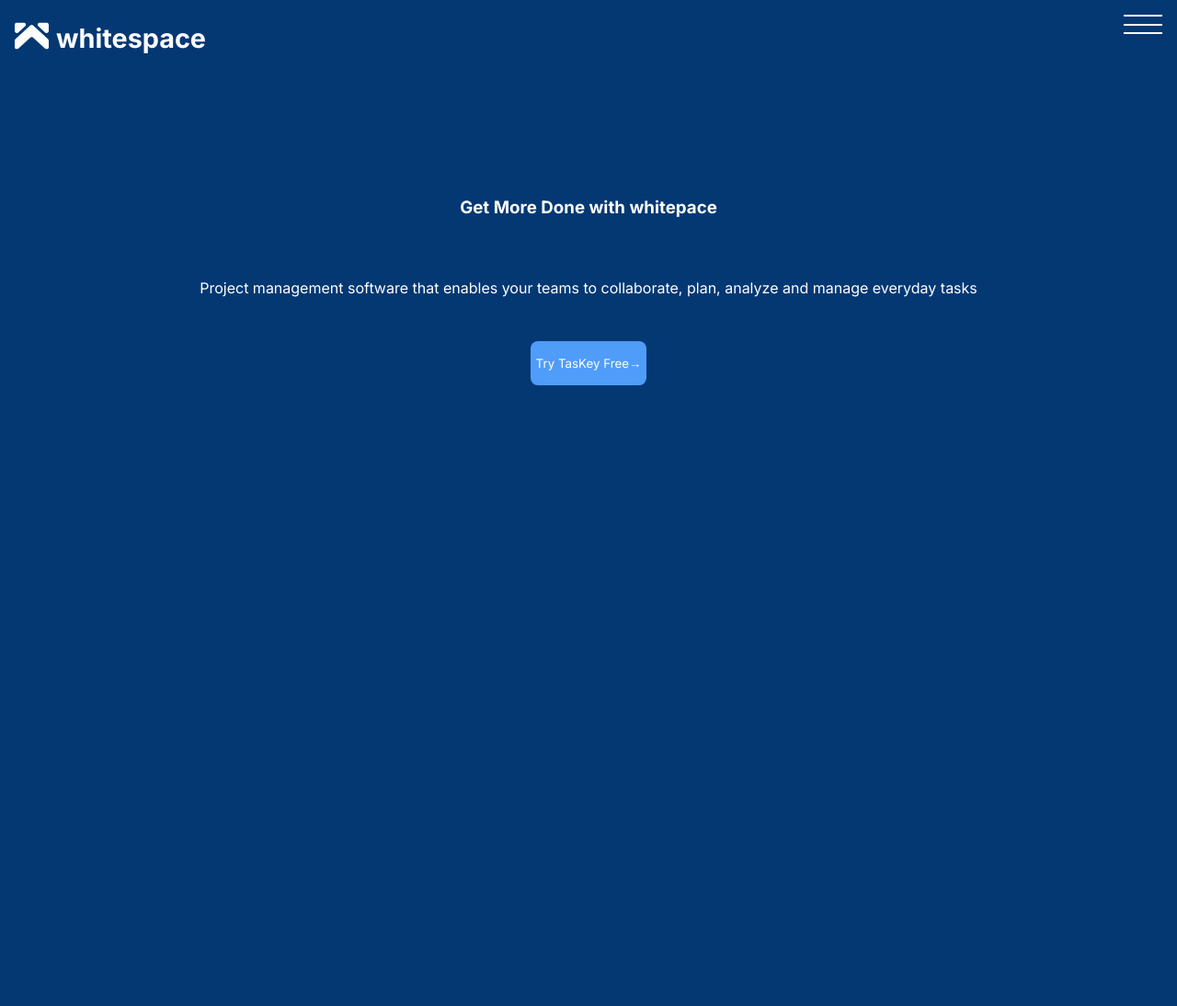
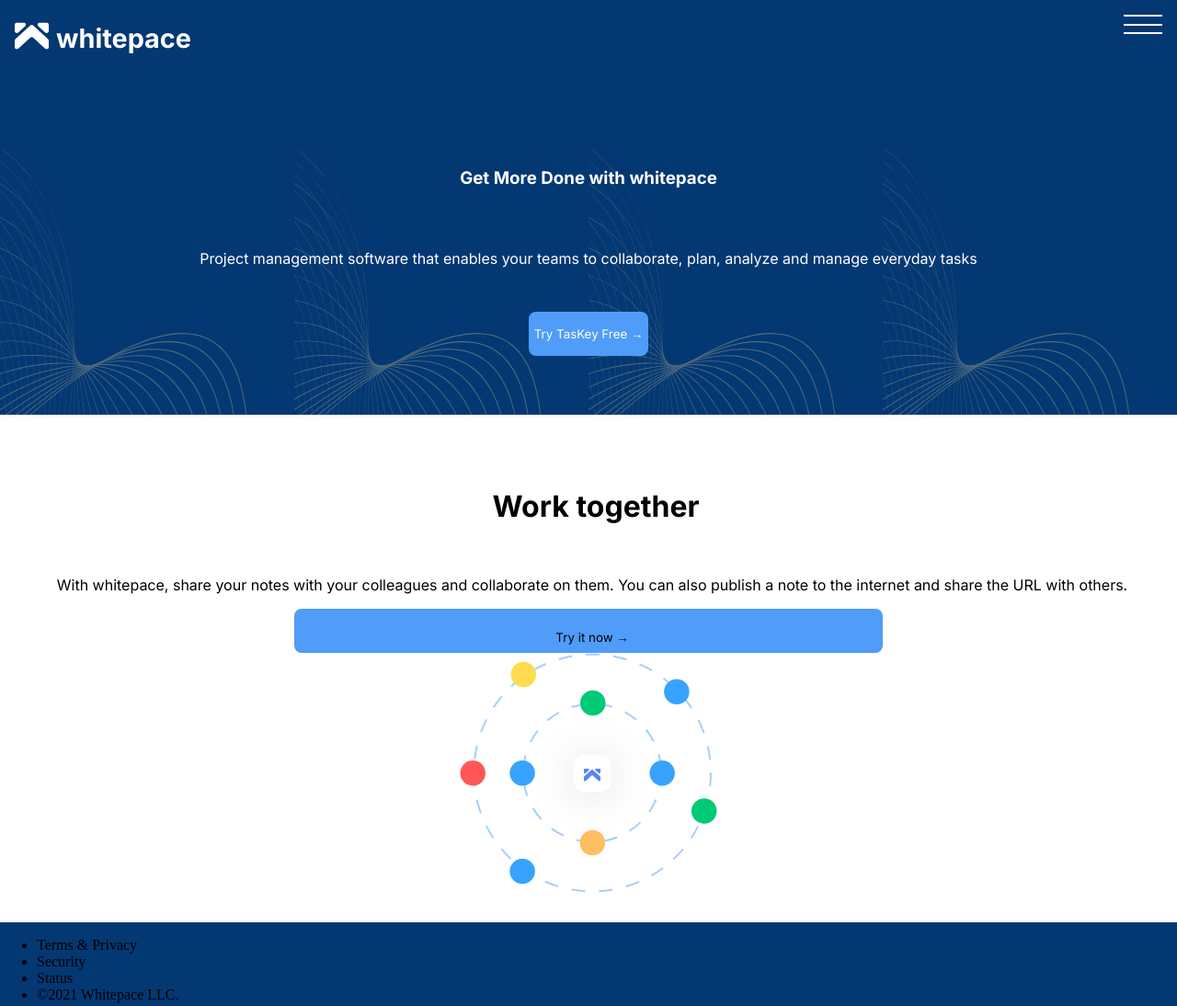
Before and after one commit to WisniewskiGabriel/Prova-Web---10-11-2022, a plain HTML site: page index.html in a window 1280 px wide. Shown: the whole page at 92% size. Before the commit the page ends 800 px from the top, so only its background shows below. Drawn offline with Linux system fonts and the light colour scheme.

Commit message:
viewport 320 feito

```diff
--- a/index.html
+++ b/index.html
@@ -8,11 +8,12 @@
     <title>Document</title>
 </head>
 <body>
+    <main>
         <header>
             <picture>
                 <img src="/imgs/Logo Icon.svg">
             </picture>
-        <h2>whitespace</h2>
+            <h2>whitepace</h2>
             <a class="menu-burger">
                 <span class="barra"></span>
                 <span class="barra"></span>
@@ -26,13 +27,42 @@
                 </h1>
                 <p>Project management software that enables your teams to collaborate, plan, analyze and manage everyday tasks
                 </p>
-            <button>
+                <button class="highlight-button">
                     <p>
-                    Try TasKey Free→
+                        Try TasKey Free →
                     </p>
                 </button>
             </article>
         </section>
+    </main>
+    <section class="working-together">
+        <article>
+            <span>
+                <h1>
+                    Work together
+                </h1>
+            </span>
+            <p>
+                With whitepace, share your notes with your colleagues and collaborate on them.
+                You can also publish a note to the internet and share the URL with others.
+
+            </p>
+            <button class="highlight-button">
+                <p>Try it now →</p>
+            </button>
+            <img src="/imgs/Work Together Image.svg" class="work">
+        </article>
+    </section>
+    <footer>
+        <ul>
+            <li>Terms & Privacy</li>
+            <li>Security</li>
+            <li>Status</li>
+            <li>©2021 Whitepace LLC.</li>
+
+        </ul>
+    </footer>
+
 
 
 </body>
--- a/styles/index.css
+++ b/styles/index.css
@@ -1,8 +1,12 @@
 @import url('https://fonts.googleapis.com/css2?family=Inter:wght@100;200;300;400;500;600;700;800;900&display=swap');
+
+/*vars*/
 :root{
  --background-blue:#043873;
  --highlight-lighter-blue:#4F9CF9;
 }
+
+/*normalizar tags*/
 p,h1,h2,h3{
     font-family: Inter;
 }
@@ -16,6 +20,11 @@ body{
     background-color: var(--background-blue);
     margin: 0;
 }
+main {
+    width: 100%;
+}
+
+/*cabeçalho*/
 header{
     color:white;
     display: flex;
@@ -41,9 +50,13 @@ header picture{
     width: 42px;
     background-color: white;
 }
+
+/*primeira pág. */
 .first-page{
-    margin-top: 7rem;
-    margin-bottom: 7rem;
+    margin-top: 5rem;
+    padding-bottom: 4rem;
+    background-image: url(/imgs/Element.svg);
+
 }
 .first-page article{
     color:white;
@@ -62,6 +75,36 @@ header picture{
 .first-page p{
     color:white;
 }
+
+/*segunda página*/
+.working-together{
+    background-color: white;
+}
+.working-together article{
+    display: flex;
+    flex-direction: column;
+    justify-content: center;
+    padding-top: 2rem;
+    padding-bottom: 2rem;
+    align-items: center;
+}
+.working-together h1 {
+    font-size: 2rem;
+    padding: 1rem 0rem 0rem 1rem;
+}
+.working-together p{
+    padding: 0.5rem 0rem 0rem 0.5rem;
+}
+.working-together button{
+    background-color: var(--highlight-lighter-blue);
+    border: none;
+    border-radius: 0.5rem;
+    height: 3rem;
+    width: 50vw;
+}
+
+
+/*breakpoints do mídia query*/
 @media (max-width:320px){
     h2{
         font-size: 1rem;
@@ -76,8 +119,34 @@ header picture{
         margin:auto;
         padding-left:1rem;
         padding-right:1rem;
+    }
+    .working-together button{
+        background-color: var(--highlight-lighter-blue);
+        border: none;
+        border-radius: 0.5rem;
+        height: 3rem;
+        width: 50vw;
+        color: white;
+        display: flex;
+        align-items: center;
+        justify-content: center;
+    }
+    .working-together img{
+        width: 85vw;
+        margin-top: 2rem;
+    }
+    footer{
+        color:white;
+        font-family: Inter;
+        font-size: 1rem;
+        margin: 1.8rem;
+    }
+    footer ul{
+        display: flex;
+        flex-direction: column;
+        gap:1rem;
+    }
 
-    }
 }
 @media (min-width:321px) and (min-width:768px){
     h2{
```
Also changed, not shown: imgs/Element.svg (added), imgs/Work Together Image.svg (added), imgs/yellowThing.svg (added). Lines whose indentation alone changed are shown as unchanged.
